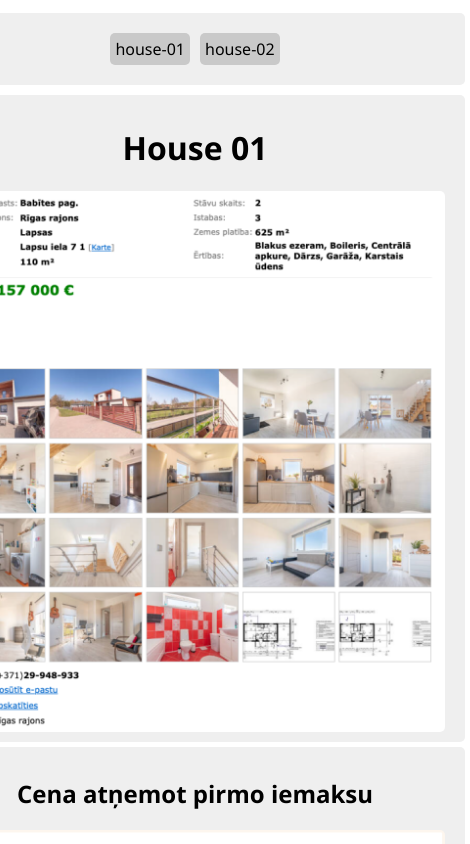
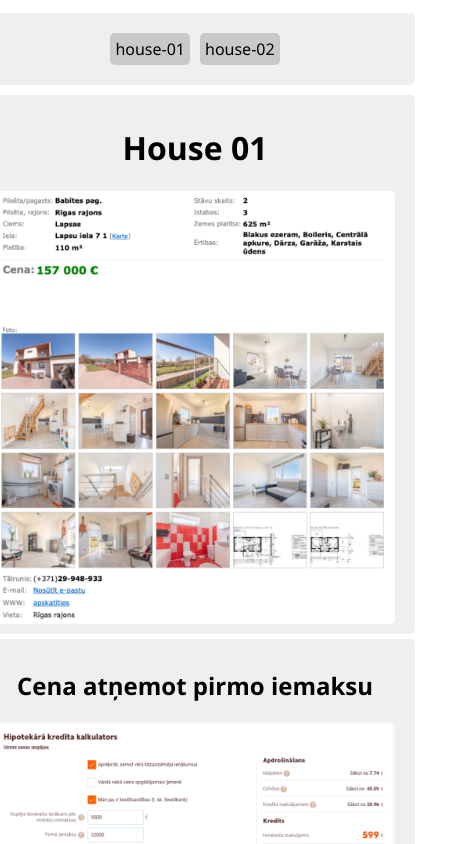
Before and after one commit to artursvaitilavics/houses, a plain HTML site: page index.html in a window 390 px wide. Shown: the top 844 px of the page, 470 px wide, since content can reach past the window. Drawn offline with Linux system fonts and the light colour scheme.

Commit message:
update media

```diff
--- a/style.css
+++ b/style.css
@@ -1,6 +1,5 @@
 body{
     font-family: 'Segoe UI', Tahoma, Geneva, Verdana, sans-serif;
-
     display: flex;
     flex-flow: column;
     align-items: center;
@@ -9,13 +8,11 @@ body{
 img{
     width: 500px;
     border-radius: 5px;
-
 }
 
 
 .img-container{
     background-color: rgb(239, 239, 239);
-    /* border: 2px solid blue; */
     border-radius: 5px;
     margin: 5px;
     padding: 10px;
@@ -47,3 +44,52 @@ a{
     border-radius: 5px;
 
 }
+
+@media only screen and (max-width: 600px) {
+    body{
+        font-family: 'Segoe UI', Tahoma, Geneva, Verdana, sans-serif;
+        display: flex;
+        flex-flow: column;
+        align-items: center;
+    }
+
+    img{
+        width: 400px;
+        border-radius: 5px;
+    }
+
+
+    .img-container{
+        background-color: rgb(239, 239, 239);
+        border-radius: 5px;
+        margin: 5px;
+        padding: 10px;
+        width: 420px;
+        display: flex;
+        flex-flow: column;
+        align-items: center;
+    }
+
+    .navbar{
+        margin: 5px;
+        padding: 15px;
+        width: 410px;
+        border-radius: 5px;
+        background-color: rgb(239, 239, 239);
+        display: flex;
+        flex-flow: row;
+        align-items: center;
+        justify-content: center;
+    }
+
+
+    a{
+        text-decoration: none;
+        color: black;
+        padding: 5px;
+        margin: 5px;
+        background-color: rgb(201, 201, 201);
+        border-radius: 5px;
+
+
+  }
```
